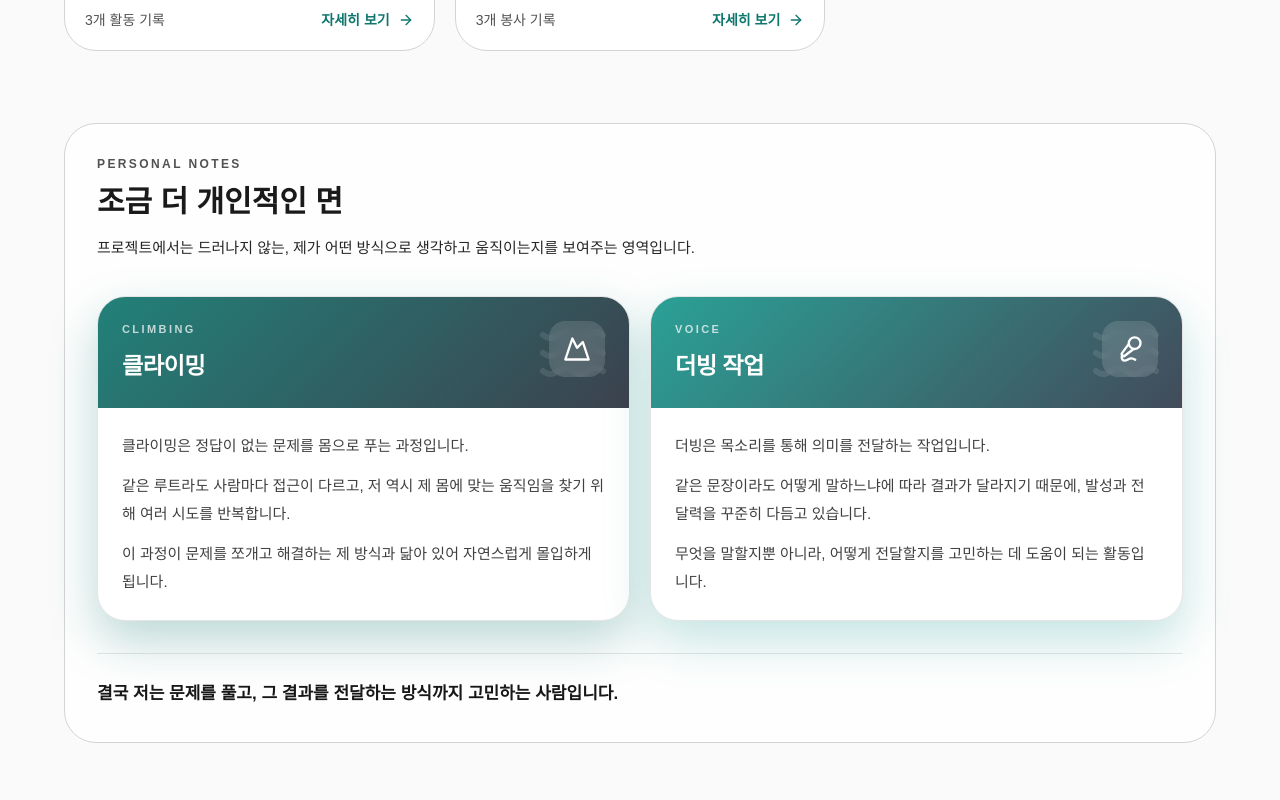
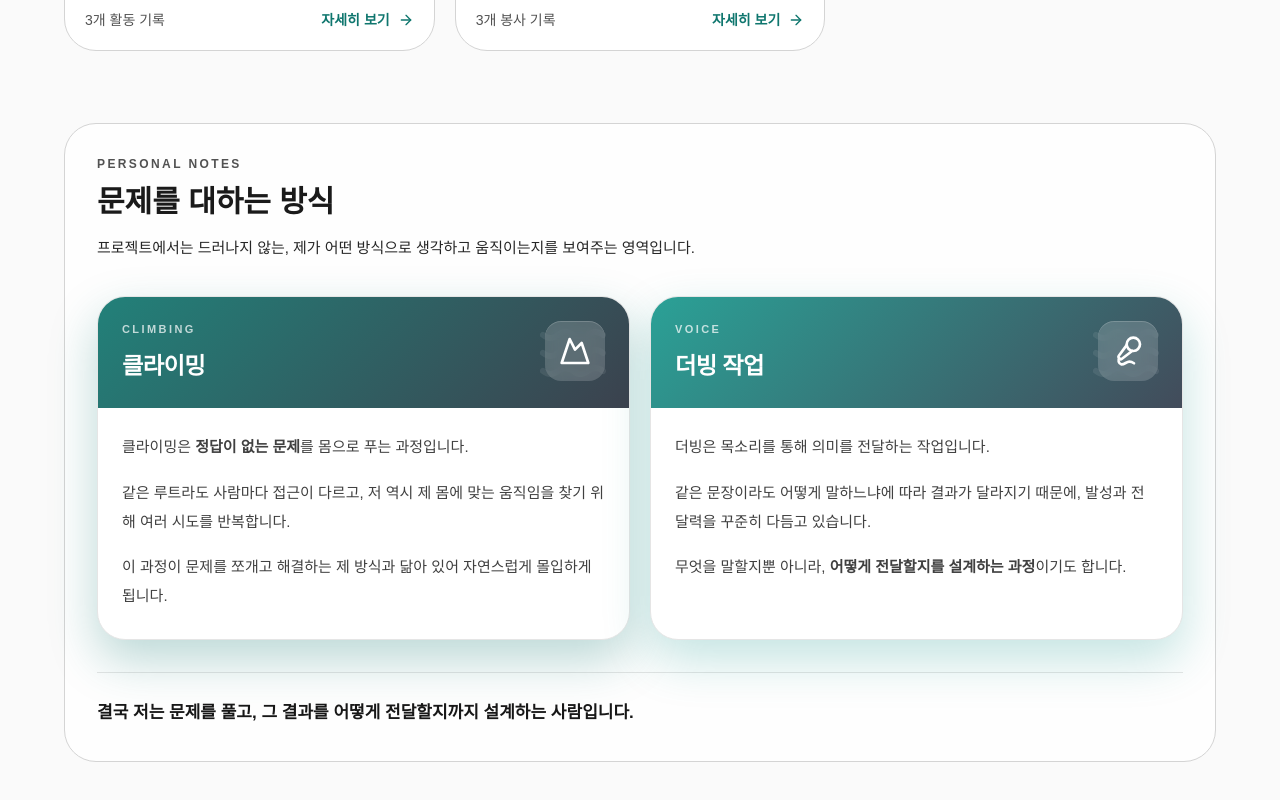
Before and after one commit to HectorSin/portfolio, a Next.js app: page /about in a window 1280 px wide. Shown: the part 1661-2461 px from the top of the page. Built offline with nearby package versions, Linux system fonts and the light colour scheme; no server answers; the database is empty.

Commit message:
feat: about me 섹션 강조처리 및 애니메이션 처리

```diff
--- a/components/about/about-hub-page.tsx
+++ b/components/about/about-hub-page.tsx
@@ -8,6 +8,7 @@ import {
   aboutCategoryCards,
   aboutPageIntro,
   activityItems,
+  type LocalizedRichText,
   personalNoteCards,
   personalNotesClosing,
   personalNotesIntro,
@@ -50,6 +51,41 @@ function getPersonalNoteMeta(index: number) {
     gradient: "linear-gradient(135deg, rgba(13,148,136,0.88), rgba(30,41,59,0.84))",
     glow: "rgba(13,148,136,0.24)",
   };
+}
+
+function renderHighlightedText(content: LocalizedRichText, isKorean: boolean) {
+  const text = pickLocalizedText(content.text, isKorean);
+  const emphasisList = content.emphasis?.map((item) => pickLocalizedText(item, isKorean)) ?? [];
+
+  if (emphasisList.length === 0) {
+    return text;
+  }
+
+  const segments: Array<{ text: string; emphasized: boolean }> = [];
+  let cursor = 0;
+
+  emphasisList.forEach((emphasis) => {
+    const start = text.indexOf(emphasis, cursor);
+
+    if (start === -1) {
+      return;
+    }
+
+    if (start > cursor) {
+      segments.push({ text: text.slice(cursor, start), emphasized: false });
+    }
+
+    segments.push({ text: emphasis, emphasized: true });
+    cursor = start + emphasis.length;
+  });
+
+  if (cursor < text.length) {
+    segments.push({ text: text.slice(cursor), emphasized: false });
+  }
+
+  return segments.map((segment, index) =>
+    segment.emphasized ? <strong key={`${segment.text}-${index}`}>{segment.text}</strong> : segment.text,
+  );
 }
 
 function PlaceholderTile({ label, featured = false }: { label: string; featured?: boolean }) {
@@ -244,7 +280,7 @@ export default function AboutHubPage({ awardPreviewImageSrc }: AboutHubPageProps
             return (
               <article
                 key={`${item.title.en}-${index}`}
-                className={`overflow-hidden rounded-[1.75rem] border transition-all duration-300 hover:-translate-y-1 ${
+                className={`group overflow-hidden rounded-[1.75rem] border transition-all duration-300 hover:-translate-y-1 ${
                   isDark
                     ? "border-neutral-800 bg-black/40 hover:border-[rgba(15,118,110,0.45)]"
                     : "border-neutral-200 bg-white hover:border-[rgba(15,118,110,0.35)]"
@@ -257,7 +293,7 @@ export default function AboutHubPage({ awardPreviewImageSrc }: AboutHubPageProps
                   className="relative overflow-hidden px-6 py-6"
                   style={{ background: meta.gradient }}
                 >
-                  <div className="absolute right-5 top-5 opacity-10">
+                  <div className="absolute right-5 top-5 opacity-[0.08]">
                     <Waves className="h-18 w-18 text-white" />
                   </div>
                   <div className="flex items-start justify-between gap-4">
@@ -267,18 +303,18 @@ export default function AboutHubPage({ awardPreviewImageSrc }: AboutHubPageProps
                         {pickLocalizedText(item.title, isKorean)}
                       </h3>
                     </div>
-                    <div className="flex h-14 w-14 items-center justify-center rounded-2xl bg-white/12 backdrop-blur">
-                      <Icon className="h-7 w-7 text-white" />
+                    <div className="flex h-15 w-15 items-center justify-center rounded-2xl bg-white/16 shadow-[inset_0_1px_0_rgba(255,255,255,0.18)] backdrop-blur">
+                      <Icon className="h-8 w-8 text-white transition-transform duration-300 group-hover:-translate-y-0.5 group-hover:translate-x-0.5" />
                     </div>
                   </div>
                 </div>
-                <div className="space-y-3 px-6 py-6">
+                <div className="space-y-4 px-6 py-6 pb-7">
                   {item.paragraphs.map((paragraph, paragraphIndex) => (
                     <p
                       key={`${item.title.en}-paragraph-${paragraphIndex}`}
-                      className={`text-[15px] leading-7 ${isDark ? "text-neutral-300" : "text-neutral-700"}`}
+                      className={`text-[15px] leading-[1.95] ${isDark ? "text-neutral-300" : "text-neutral-700"}`}
                     >
-                      {pickLocalizedText(paragraph, isKorean)}
+                      {renderHighlightedText(paragraph, isKorean)}
                     </p>
                   ))}
                 </div>
--- a/data/about-detail.ts
+++ b/data/about-detail.ts
@@ -2,6 +2,11 @@ export type LocalizedText = {
   ko: string;
   en: string;
 };
+
+export interface LocalizedRichText {
+  text: LocalizedText;
+  emphasis?: readonly LocalizedText[];
+}
 
 export type AboutCategorySlug =
   | "recommendations"
@@ -604,8 +609,8 @@ export const activityItems: AboutActivityItem[] = [
 
 export const personalNotesIntro = {
   title: {
-    ko: "조금 더 개인적인 면",
-    en: "A little more personal",
+    ko: "문제를 대하는 방식",
+    en: "How I approach problems",
   },
   description: {
     ko: "프로젝트에서는 드러나지 않는, 제가 어떤 방식으로 생각하고 움직이는지를 보여주는 영역입니다.",
@@ -621,16 +626,34 @@ export const personalNoteCards = [
     },
     paragraphs: [
       {
+        text: {
           ko: "클라이밍은 정답이 없는 문제를 몸으로 푸는 과정입니다.",
           en: "Climbing feels like solving a problem with no single correct answer.",
         },
+        emphasis: [
           {
+            ko: "정답이 없는 문제",
+            en: "no single correct answer",
+          },
+        ],
+      },
+      {
+        text: {
           ko: "같은 루트라도 사람마다 접근이 다르고, 저 역시 제 몸에 맞는 움직임을 찾기 위해 여러 시도를 반복합니다.",
           en: "Even on the same route, people move differently, and I repeat different attempts to find the motion that fits my body.",
         },
+      },
       {
+        text: {
           ko: "이 과정이 문제를 쪼개고 해결하는 제 방식과 닮아 있어 자연스럽게 몰입하게 됩니다.",
           en: "That process mirrors how I break down and solve problems, which is why I get absorbed in it so naturally.",
+        },
+        emphasis: [
+          {
+            ko: "문제를 쪼개고 해결하는 방식",
+            en: "break down and solve problems",
+          },
+        ],
       },
     ],
   },
@@ -641,24 +664,36 @@ export const personalNoteCards = [
     },
     paragraphs: [
       {
+        text: {
           ko: "더빙은 목소리를 통해 의미를 전달하는 작업입니다.",
           en: "Dubbing is about delivering meaning through voice.",
         },
+      },
       {
+        text: {
           ko: "같은 문장이라도 어떻게 말하느냐에 따라 결과가 달라지기 때문에, 발성과 전달력을 꾸준히 다듬고 있습니다.",
           en: "The same line can land very differently depending on how it is spoken, so I keep sharpening vocal control and delivery.",
         },
+      },
       {
-        ko: "무엇을 말할지뿐 아니라, 어떻게 전달할지를 고민하는 데 도움이 되는 활동입니다.",
-        en: "It helps me think not only about what to say, but how to deliver it.",
+        text: {
+          ko: "무엇을 말할지뿐 아니라, 어떻게 전달할지를 설계하는 과정이기도 합니다.",
+          en: "It is also a process of designing not just what to say, but how to deliver it.",
+        },
+        emphasis: [
+          {
+            ko: "어떻게 전달할지를 설계하는 과정",
+            en: "designing not just what to say, but how to deliver it",
+          },
+        ],
       },
     ],
   },
 ] as const;
 
 export const personalNotesClosing = {
-  ko: "결국 저는 문제를 풀고, 그 결과를 전달하는 방식까지 고민하는 사람입니다.",
-  en: "In the end, I care about solving the problem and how the result is conveyed.",
+  ko: "결국 저는 문제를 풀고, 그 결과를 어떻게 전달할지까지 설계하는 사람입니다.",
+  en: "In the end, I solve the problem and also design how the result should be conveyed.",
 } as const;
 
 export const personalHighlights: PersonalHighlightItem[] = [
```
Lines whose indentation alone changed are shown as unchanged.
